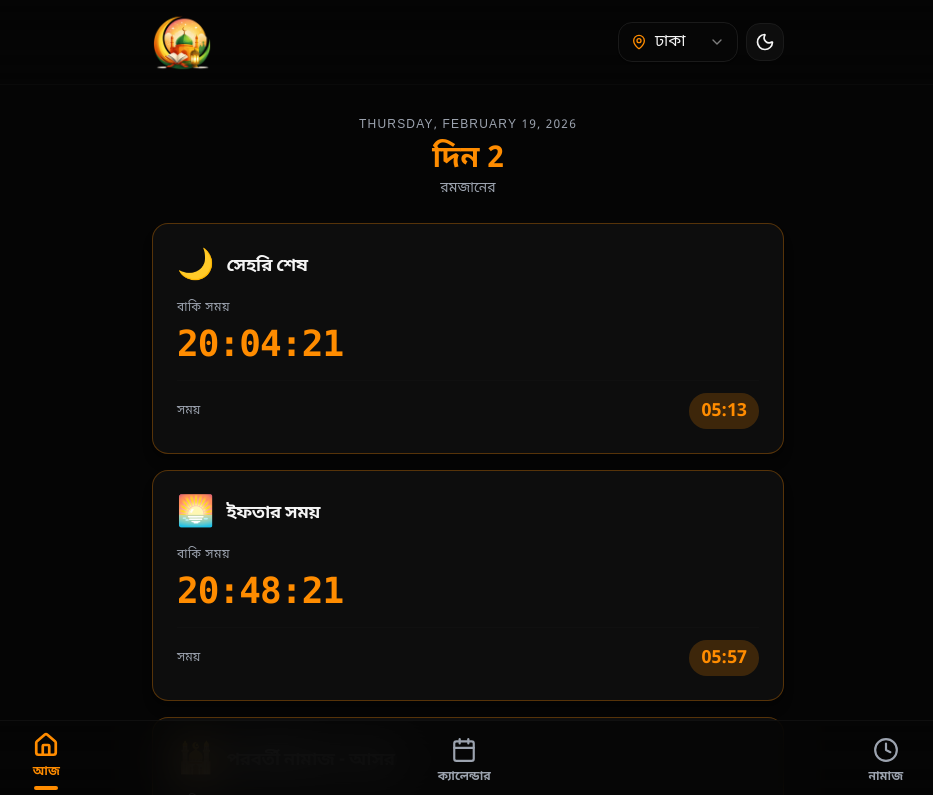
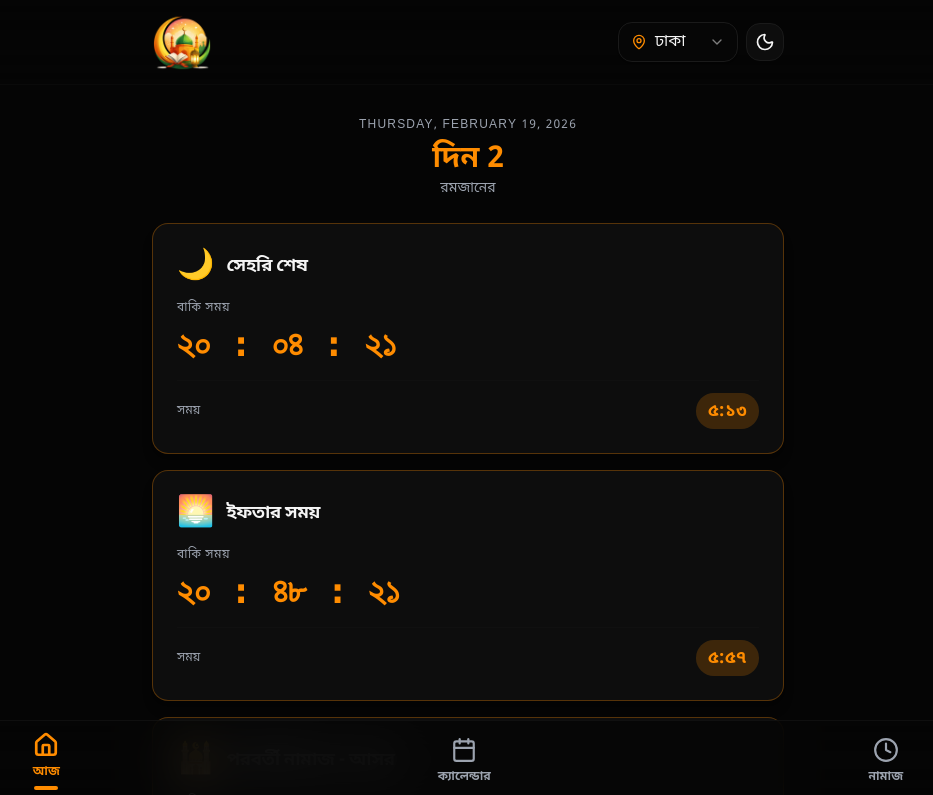
Before and after one commit to KRShanto/ramadan-2026, a Next.js app: page / in a window 1280 px wide. Shown: the top 795 px of the page, without its empty margins (172-1105 px from the left). Built offline with nearby package versions, Linux system fonts and the light colour scheme.

Commit message:
fix(countdown): correct time parsing and localized display
- Ensure component receives English time for calculation logic
- Internally format time to Bengali for display only
- Prevent `NaN` errors caused by parsing localized strings

```diff
--- a/components/countdown-card.tsx
+++ b/components/countdown-card.tsx
@@ -1,11 +1,12 @@
-'use client';
+"use client";
 
-import { useEffect, useState } from 'react';
-import { TimeRemaining, getTimeUntilString, formatTimeRemaining } from '@/lib/prayer-times';
+import { useEffect, useState } from "react";
+import { TimeRemaining, getTimeUntilString } from "@/lib/prayer-times";
+import { formatTimeToBengali } from "@/lib/prayer-data";
 
 interface CountdownCardProps {
   title: string;
-  time: string;
+  time: string; // "HH:MM" (english format)
   icon: React.ReactNode;
 }
 
@@ -14,8 +15,14 @@ export function CountdownCard({ title, time, icon }: CountdownCardProps) {
 
   useEffect(() => {
     const updateCountdown = () => {
+      // getTimeUntilString expects "HH:MM" in English numerals
       const timeRemaining = getTimeUntilString(time);
       setRemaining(timeRemaining);
+      return {
+        hours: timeRemaining.hours,
+        minutes: timeRemaining.minutes,
+        seconds: timeRemaining.seconds,
+      };
     };
 
     updateCountdown();
@@ -28,6 +35,16 @@ export function CountdownCard({ title, time, icon }: CountdownCardProps) {
     return null;
   }
 
+  // Format remaining time using Bengali numerals
+  // We can pass English numbers to formatTimeToBengali-like logic or just implement simple numeral replacement
+  const toBn = (n: number) =>
+    new Intl.NumberFormat("bn-BD", { minimumIntegerDigits: 2 }).format(n);
+
+  const formattedRemaining = `${toBn(remaining.hours)} : ${toBn(remaining.minutes)} : ${toBn(remaining.seconds)}`;
+
+  // Display the target time in Bengali format
+  const formattedTargetTime = formatTimeToBengali(time);
+
   return (
     <div className="premium-card p-6 space-y-4 relative overflow-hidden border-primary/30">
       <div className="relative z-10 flex items-center gap-3">
@@ -36,16 +53,20 @@ export function CountdownCard({ title, time, icon }: CountdownCardProps) {
       </div>
 
       <div className="relative z-10 space-y-2">
-        <p className="text-xs font-medium text-muted-foreground uppercase tracking-wider">বাকি সময়</p>
+        <p className="text-xs font-medium text-muted-foreground uppercase tracking-wider">
+          বাকি সময়
+        </p>
         <div className="text-4xl font-bold text-primary font-mono tracking-tight">
-          {formatTimeRemaining(remaining)}
+          {formattedRemaining}
         </div>
       </div>
 
       <div className="relative z-10 pt-3 border-t border-border/30">
         <div className="flex items-center justify-between">
           <span className="text-xs text-muted-foreground">সময়</span>
-          <span className="text-lg font-bold text-primary bg-primary/20 px-3 py-1 rounded-full">{time}</span>
+          <span className="text-lg font-bold text-primary bg-primary/20 px-3 py-1 rounded-full">
+            {formattedTargetTime}
+          </span>
         </div>
       </div>
     </div>
```
